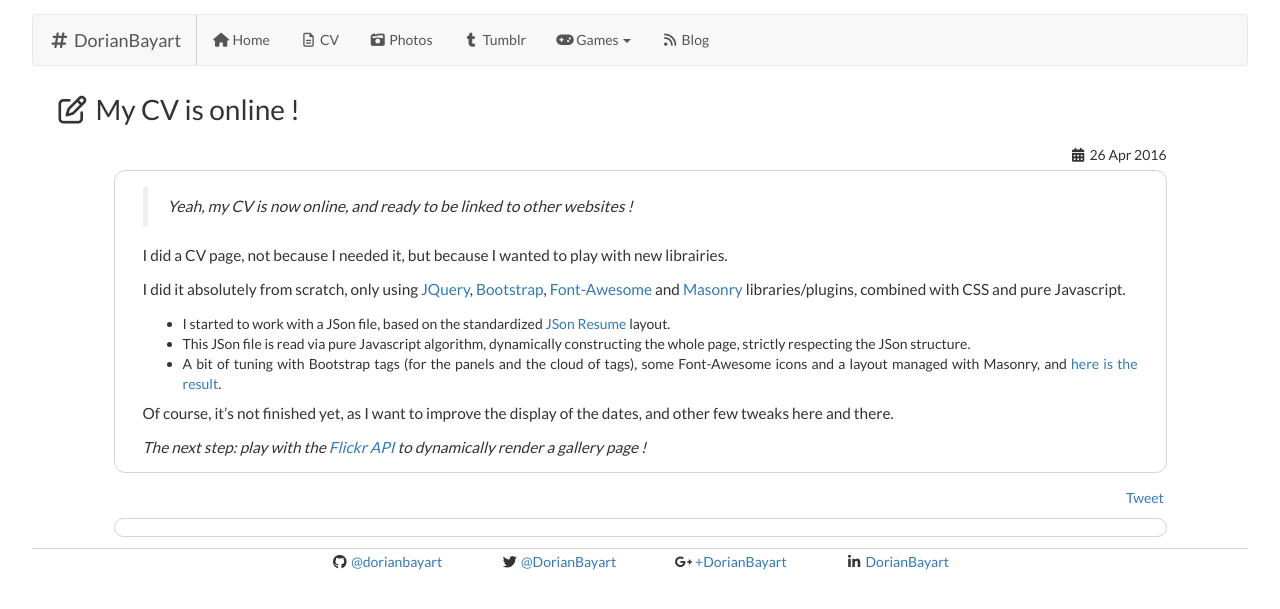
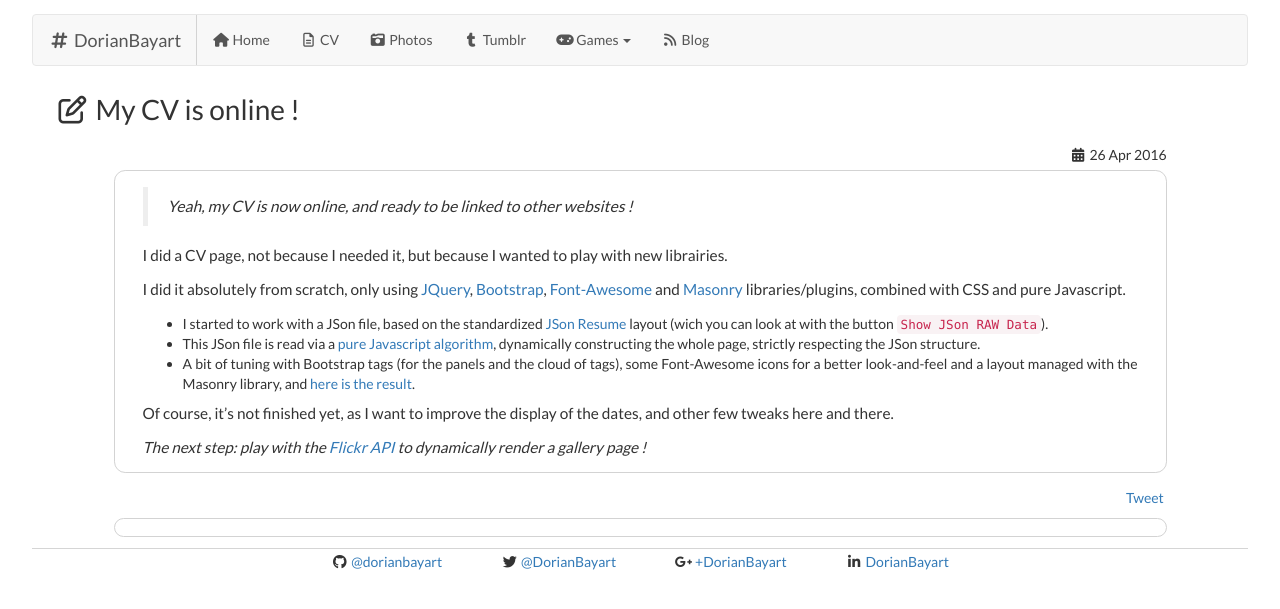
Before and after one commit to dorianbayart/dorianbayart.github.io, a Jekyll site: the page built from _posts/2016-04-26-cv-online.md, in a window 1280 px wide. Shown: the top 609 px of the page. Built offline with Jekyll 4.4.1, drawn with Linux system fonts in a browser that asks for light colours; nearby versions of some CDN libraries; comment, search, counter and statistics services are not loaded.

Commit message:
Update 2016-04-26-cv-online.md

```diff
--- a/_posts/2016-04-26-cv-online.md
+++ b/_posts/2016-04-26-cv-online.md
@@ -12,9 +12,9 @@ I did a CV page, not because I needed it, but because I wanted to play with new
 
 I did it absolutely from scratch, only using [JQuery][], [Bootstrap][], [Font-Awesome][] and [Masonry][] libraries/plugins, combined with CSS and pure Javascript.
 
-* I started to work with a JSon file, based on the standardized [JSon Resume][] layout.
-* This JSon file is read via pure Javascript algorithm, dynamically constructing the whole page, strictly respecting the JSon structure.
-* A bit of tuning with Bootstrap tags (for the panels and the cloud of tags), some Font-Awesome icons and a layout managed with Masonry, and [here is the result][].
+* I started to work with a JSon file, based on the standardized [JSon Resume][] layout (wich you can look at with the button `Show JSon RAW Data`).
+* This JSon file is read via a [pure Javascript algorithm][], dynamically constructing the whole page, strictly respecting the JSon structure.
+* A bit of tuning with Bootstrap tags (for the panels and the cloud of tags), some Font-Awesome icons for a better look-and-feel and a layout managed with the Masonry library, and [here is the result][].
 
 Of course, it's not finished yet, as I want to improve the display of the dates, and other few tweaks here and there.
 
@@ -26,5 +26,6 @@ _The next step: play with the [Flickr API][] to dynamically render a gallery pag
 [font-awesome]:		https://fortawesome.github.io/Font-Awesome/get-started/		"Font-Awesome - Get started"
 [masonry]:				http://masonry.desandro.com/															"Masonry library"
 [json resume]:		http://jsonresume.org/schema/															"JSon Resume - Template"
+[pure Javascript algorithm]:  https://github.com/dorianbayart/dorianbayart.github.io/blob/master/js/cv.js "the JS algorithm on my Repository"
 [here is the result]: /cv/																							    "My CV page !"
 [flickr api]:			https://www.flickr.com/services/developer									"Flickr API - Developer"
```
